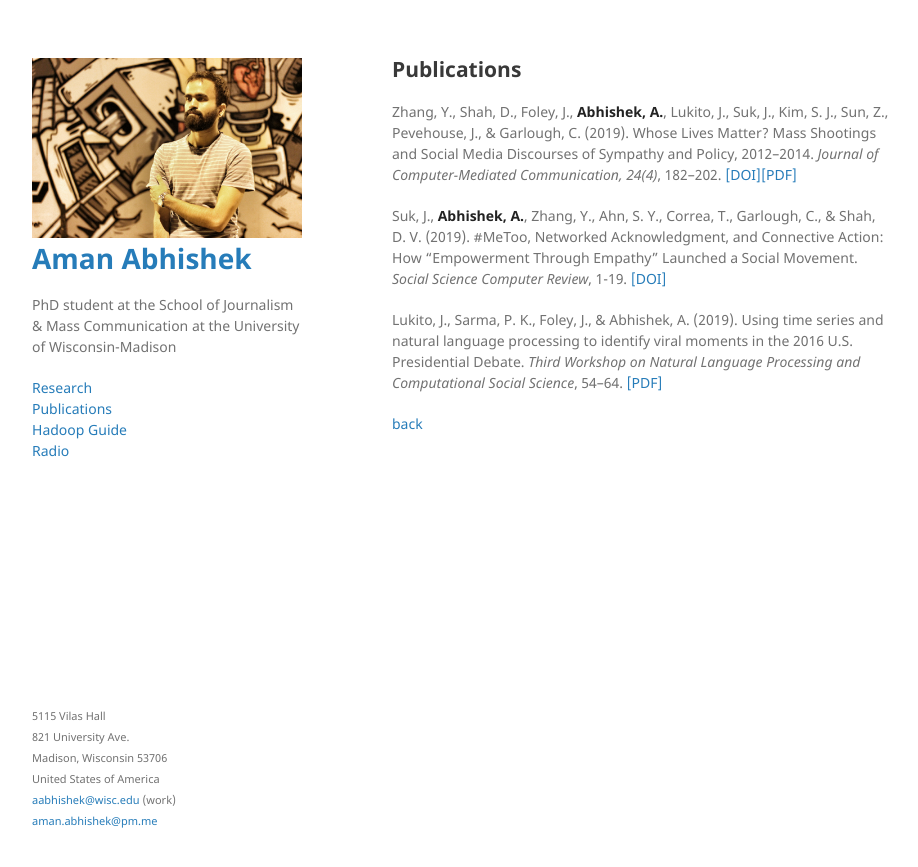
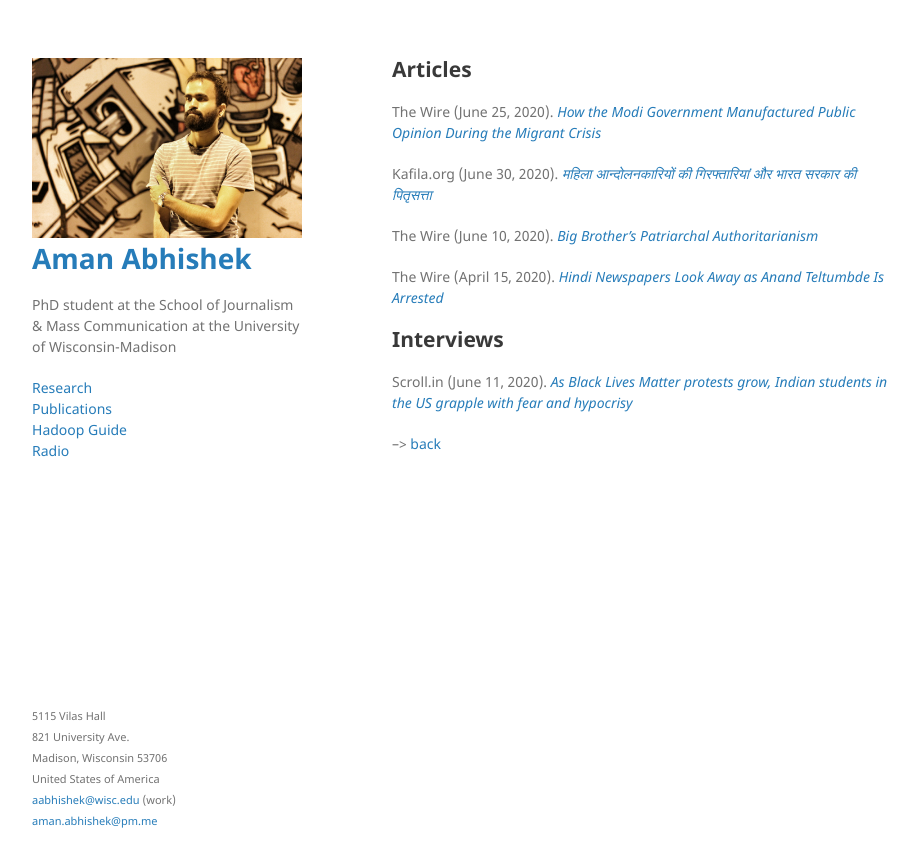
Before and after one commit to aman-abhishek/aman-abhishek.github.io, a Jekyll site: the page built from publications.md, in a window 1280 px wide. Shown: the top 867 px of the page, without its empty margins (178-1096 px from the left). Built offline with Jekyll 4.4.1, drawn with Linux system fonts in a browser that asks for light colours; our own code applies the rules of GitHub Pages for plain Markdown files.

Commit message:
added articles

```diff
--- a/publications.md
+++ b/publications.md
@@ -2,29 +2,21 @@
 layout: default
 ---
 
-## Publications
+## Articles
 
-Zhang, Y., Shah, D., Foley, J., **Abhishek, A.**, Lukito, J., Suk, J., Kim, S. J., Sun, Z., Pevehouse, J., & Garlough, C. (2019). Whose Lives Matter? Mass Shootings and Social Media Discourses of Sympathy and Policy, 2012–2014. _Journal of Computer-Mediated Communication, 24(4)_, 182–202. [[DOI]](https://doi.org/10.1093/jcmc/zmz009)[[PDF]](https://drive.google.com/file/d/1N4HK6uPriSAhBYcm3MxJwgs6JIipldoi/view?usp=sharing)
+The Wire (June 25, 2020). [_How the Modi Government Manufactured Public Opinion During the Migrant Crisis_](https://thewire.in/media/covid-19-migrant-crisis-public-opinion-modi)
 
-Suk, J., **Abhishek, A.**, Zhang, Y., Ahn, S. Y., Correa, T., Garlough, C., & Shah, D. V. (2019). #MeToo, Networked Acknowledgment, and Connective Action: How “Empowerment Through Empathy” Launched a Social Movement. _Social Science Computer Review_, 1-19. [[DOI]](https://doi.org/10.1093/jcmc/zmz009)
+Kafila.org (June 30, 2020). [_महिला आन्दोलनकारियों की गिरफ्तारियां और भारत सरकार की पितृसत्ता_](https://kafila.online/2020/06/30/%E0%A4%AE%E0%A4%B9%E0%A4%BF%E0%A4%B2%E0%A4%BE-%E0%A4%86%E0%A4%A8%E0%A5%8D%E0%A4%A6%E0%A5%8B%E0%A4%B2%E0%A4%A8%E0%A4%95%E0%A4%BE%E0%A4%B0%E0%A4%BF%E0%A4%AF%E0%A5%8B%E0%A4%82-%E0%A4%95%E0%A5%80/)
 
-Lukito, J., Sarma, P. K., Foley, J., & Abhishek, A. (2019). Using time series and natural language processing to identify viral moments in the 2016 U.S. Presidential Debate. _Third Workshop on Natural Language Processing and Computational Social Science_, 54–64. [[PDF]](https://drive.google.com/file/d/1B7qazOpFsZ38lNb8bcQg1Jzhm25rRWw-/view?usp=sharing)
+The Wire (June 10, 2020). [_Big Brother's Patriarchal Authoritarianism_](https://thewire.in/women/india-patriarchal-authoritarianism-women-arrests)
+
+The Wire (April 15, 2020). [_Hindi Newspapers Look Away as Anand Teltumbde Is Arrested_](https://thewire.in/media/anand-teltumbde-arrest-hindi-newspapers)
+
+## Interviews
+
+Scroll.in (June 11, 2020). [_As Black Lives Matter protests grow, Indian students in the US grapple with fear and hypocrisy_](https://scroll.in/article/964202/as-black-lives-matter-protests-grow-indian-students-in-the-us-grapple-with-fear-and-hypocrisy)
 
 
-<!-- ### Conferences
 
-Lukito, J., Sharma, P., Foley, J. & **Abhishek, A.** (2019). "_Using time series and natural language processing to identify viral moments in the 2016 U.S. Presidential Debate_". Paper presented at the NLP+CSS Workshop of the 2019 Annual Conference of the North American Chapter of the Association for Computational Linguistics, Minneapolis, USA.
-
-**Abhishek, A.** (2018); "_What Drives Virality on Social Media?_". Presented at the 43rd Annual Conference of Midwest Association for Public Opinion Research, Chicago, USA.
-
-Foley, J. M., Bucy, E. P., Lukito, J., Shah, D. V. & **Abhishek, A.** (2018); "_Dual-screening and Dynamic Communication Flows: The Interplay of Candidate Cues and Social Media Expression during the 2016 Presidential Debates_". Presented at the National Communication Association (NCA) Annual Convention, Salt Lake City, Utah, USA.
-
-Zhang, Y., Shah, D., Foley, J., **Abhishek, A.**, Pevehouse, J., Lukito, J., Kim, S., Suk, J., Yang, F. & Garlough C. (2018); "_The Features of Tragedy, Expressions of Sympathy, and Debates over Policy: A Time Series Analysis of Mass Shootings and Social Media Discourses_". Presented at the 2018 Annual International Communication Association Conference, Prague, Czech Republic.
-
-Wells, C., Friedland, L., Wagner, M., Shah, D., Cramer, K. & **Abhishek, A.** (2018); "*Think Global, Act Local: Populist Themes and Politics during the Wisconsin Recall*". Presented at the 2018 Annual International Communication Association Conference, Prague, Czech Republic.
-
-Wells, C., Shah, D., Cramer, K., Friedland, L., Wagner, M., **Abhishek, A.**, Foley, J., Hughes, C., Metzler, M., Suk, J. & Tischauser, J. (2018); "*Listening Technologies for Understanding Public Opinion*". Presented at The Politics of Contention: Communication, Populism & the Crisis of Democracy Conference held at University of Wisconsin-Madison, Wisconsin, USA.
-
-Friedland, L., Wells, C., Shah, D., Wagner, M. & **Abhishek, A.** (2017); "*The Civic State Under Threat: How Social, Political, and Media Changes Eroded Wisconsin’s Civic Culture*".  Presented at the International Communication Association Meetings, San Diego, California, USA.
  -->
 [back](./)
```
